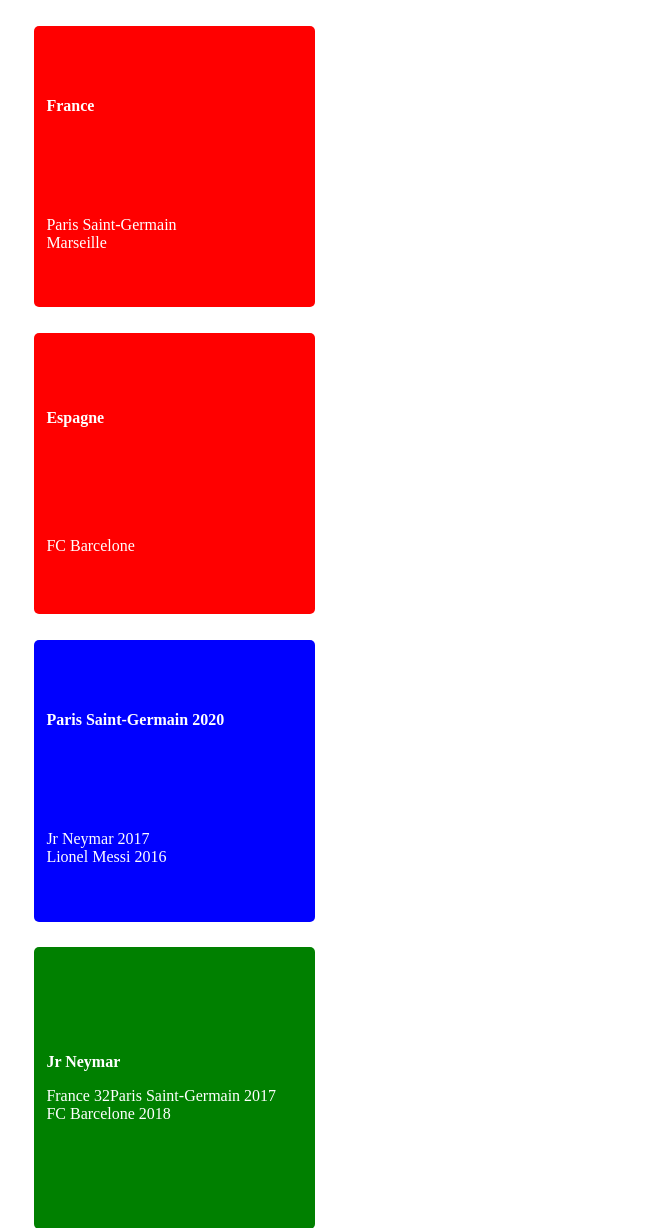
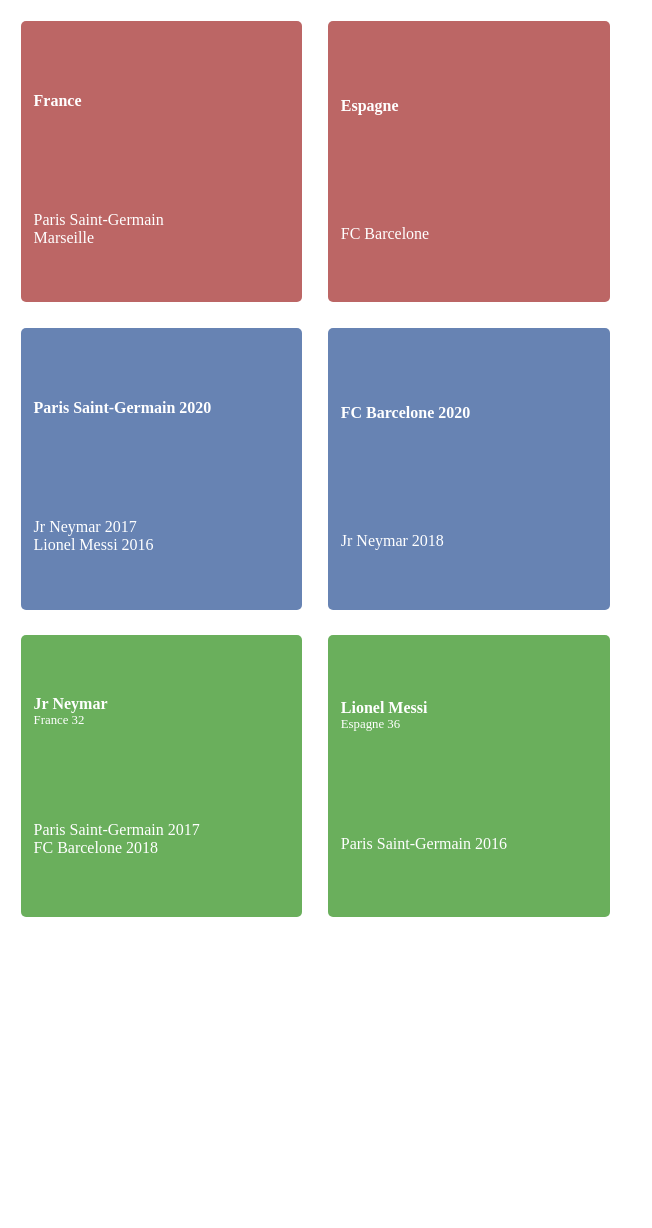
Before and after one commit to slyriyad/PooFootball, a PHP site: page / in a window 1280 px wide. Shown: the top 1228 px of the page, without its empty margins (0-652 px from the left). After the commit the page ends 917 px from the top, so only its background shows below. Run offline with PHP 8.4, Linux system fonts and the light colour scheme.

Commit message:
fin exercice

```diff
--- a/equipe.php
+++ b/equipe.php
@@ -70,7 +70,7 @@ class Equipe {
 
         public function listerJoueurs()
         {
-            echo "<div style='display:flex;flex-direction:column;justify-content:space-around;padding:1vw;margin:2vw;width:20vw;height:20vw;background-color:blue;color:white;border-radius:5px'>
+            echo "<div style='display:flex;flex-direction:column;justify-content:space-around;padding:1vw;margin:1vw;width:20vw;height:20vw;background-color:rgb(103, 131, 179);color:white;border-radius:5px'>
             <p style='font-weight:700;'>";
             echo $this;
             echo"</p>
--- a/index.php
+++ b/index.php
@@ -25,9 +25,17 @@ $contrat = new Contrat($messi, $psg, 2016);
 
 
 
-
+echo "<div style='display:flex;flex-direction:row;'>";
 $france->listerEquipes();
 $espagne->listerEquipes();
+echo "</div>";
 
+echo "<div style='display:flex;flex-direction:row;'>";
 $psg->listerJoueurs();
+$barca->listerJoueurs();
+echo "</div>";
+
+echo "<div style='display:flex;flex-direction:row;'>";
 $neymar->listerEquipes();
+$messi->listerEquipes();
+echo "</div>";
--- a/joueur.php
+++ b/joueur.php
@@ -118,13 +118,13 @@ class Joueur {
 
     public function listerEquipes()
         {
-            echo "<div style='display:flex;flex-direction:column;justify-content:space-around;padding:1vw;margin:2vw;width:20vw;height:20vw;background-color:green;color:white;border-radius:5px'>
-            <div class='haut'><p style='font-weight:700;'>";
+            echo "<div style='display:flex;flex-direction: column;justify-content:space-around;padding:1vw;margin:1vw;width:20vw;height:20vw;background-color:rgb(106, 175, 92);color:white;border-radius:5px'>
+            <div class='haut'><p style='font-weight:700;margin:0px'>";
             echo $this;
             echo"</p>
-            <p>";
+            <p style='margin:0px;font-size:1vw;'>";
             echo $this->getNationalite()." ".$this->calculerAge();
-            "</p></div><div class='bas'>";
+            echo "</p></div><div class='bas'>";
             foreach ($this->contrats as $contrat) {
                 echo $contrat->getEquipe()->getNom() ." ".$contrat->getAnneeDebutsaison() . "<br>";
             }
--- a/pays.php
+++ b/pays.php
@@ -43,10 +43,10 @@ class Pays {
 
         public function listerEquipes()
         {
-            echo "<div style='display:flex;flex-direction:column;justify-content:space-around;padding:1vw;margin:2vw;width:20vw;height:20vw;background-color:red;color:white;border-radius:5px'>
-            <p style='font-weight:700;'>";
+            echo "<div style='display:flex;flex-direction:column;justify-content:space-around;width:20vw;padding:1vw;margin:1vw;width:20vw;height:20vw;background-color:rgb(188, 102, 101);color:white;border-radius:5px'>
+            <div><p style='font-weight:700;'>";
             echo $this;
-            echo"</p>
+            echo"</p></div>
             <div>";
             foreach ($this->equipes as $equipe) {
                 echo $equipe->getNom() . "<br>";
```
